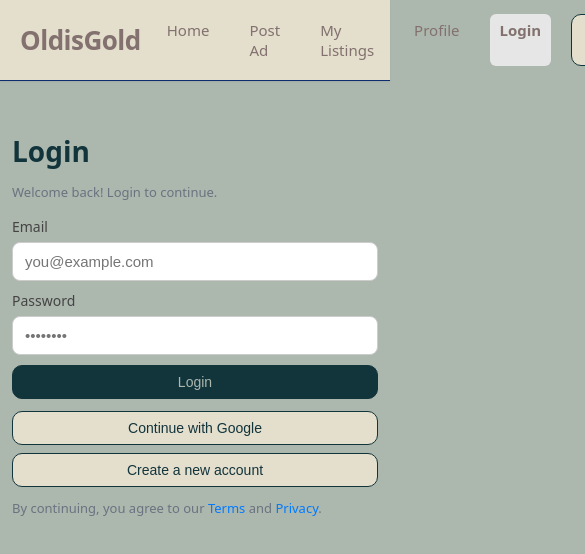
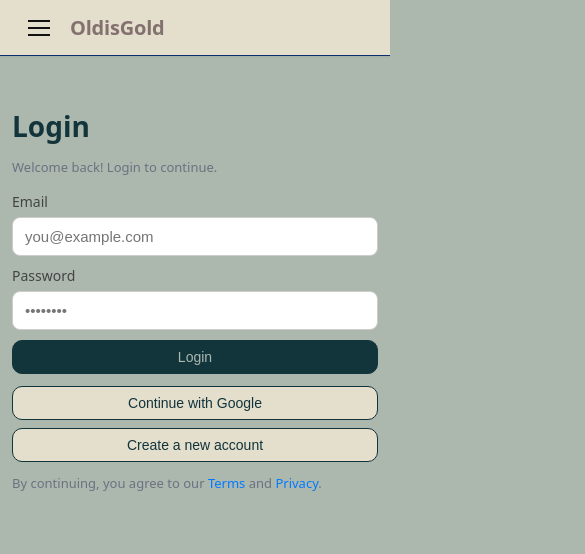
Before and after one commit to vickykumarjsr111-dot/OldIsGold, a React (Vite) app in the folder oldis-gold/: page /login in a window 390 px wide. Shown: the top 554 px of the page, 585 px wide, since content can reach past the window. Built offline with nearby package versions, Linux system fonts and the light colour scheme.

Commit message:
new changes added

```diff
--- a/oldis-gold/src/components/Navbar.jsx
+++ b/oldis-gold/src/components/Navbar.jsx
@@ -1,24 +1,129 @@
-import { NavLink, Link } from "react-router-dom";
+import { useEffect, useRef, useState } from "react";
+import { NavLink, Link, useLocation } from "react-router-dom";
 import "../styles/navbar.css";
 import DarkModeToggle from "./DarkModeToggle";
 
 export default function Navbar() {
+  const [open, setOpen] = useState(false);
+  const location = useLocation();
+  const panelRef = useRef(null);
+
+  // Close drawer when route changes
+  useEffect(() => {
+    setOpen(false);
+  }, [location.pathname]);
+
+  // Close on Escape
+  useEffect(() => {
+    const onKey = (e) => {
+      if (e.key === "Escape") setOpen(false);
+    };
+    window.addEventListener("keydown", onKey);
+    return () => window.removeEventListener("keydown", onKey);
+  }, []);
+
+  // Prevent body scroll when drawer open
+  useEffect(() => {
+    document.body.style.overflow = open ? "hidden" : "";
+    return () => (document.body.style.overflow = "");
+  }, [open]);
+
+  const links = [
+    { to: "/", label: "Home", end: true },
+    { to: "/create", label: "Post Ad" },
+    { to: "/my-listings", label: "My Listings" },
+    { to: "/profile", label: "Profile" },
+    { to: "/login", label: "Login" },
+  ];
+
   return (
     <header className="nav">
-      <Link to="/" className="nav-brand">
-        OldisGold
-      </Link>
+      <div className="nav-left">
+        {/* Mobile hamburger */}
+        <button
+          className="nav-hamburger"
+          aria-label={open ? "Close menu" : "Open menu"}
+          aria-expanded={open}
+          aria-controls="mobile-drawer"
+          onClick={() => setOpen((s) => !s)}
+        >
+          <span className={`hamburger ${open ? "open" : ""}`} />
+        </button>
 
+        <Link to="/" className="nav-brand">
+          OldisGold
+        </Link>
+      </div>
+
+      {/* Desktop links */}
       <nav className="nav-links">
-        <NavLink to="/" end>Home</NavLink>
-        <NavLink to="/create">Post Ad</NavLink>
-        <NavLink to="/my-listings">My Listings</NavLink>
-        <NavLink to="/profile">Profile</NavLink>
-        <NavLink to="/login">Login</NavLink>
+        {links.map((l) => (
+          <NavLink
+            key={l.to}
+            to={l.to}
+            end={l.end}
+            className={({ isActive }) => (isActive ? "active" : "")}
+          >
+            {l.label}
+          </NavLink>
+        ))}
 
-        {/* ✅ Dark mode toggle */}
         <DarkModeToggle />
       </nav>
+
+      {/* Mobile drawer (role dialog) */}
+      <div
+        id="mobile-drawer"
+        className={`mobile-drawer ${open ? "open" : ""}`}
+        role="dialog"
+        aria-modal="true"
+      >
+        {/* BACKDROP FIRST (so the inner panel is above it) */}
+        <button
+          className="drawer-backdrop"
+          onClick={() => setOpen(false)}
+          aria-hidden="true"
+        />
+
+        {/* PANEL on top */}
+        <div className="mobile-drawer-inner" ref={panelRef}>
+          <div className="mobile-header">
+            <Link to="/" className="mobile-brand" onClick={() => setOpen(false)}>
+              OldisGold
+            </Link>
+            <button
+              className="drawer-close"
+              onClick={() => setOpen(false)}
+              aria-label="Close menu"
+            >
+              ✕
+            </button>
+          </div>
+
+          <nav className="mobile-links" onClick={() => setOpen(false)}>
+            {links.map((l) => (
+              <NavLink
+                key={l.to}
+                to={l.to}
+                end={l.end}
+                className={({ isActive }) =>
+                  "mobile-link" + (isActive ? " active" : "")
+                }
+              >
+                {l.label}
+              </NavLink>
+            ))}
+
+            <div className="mobile-toggle">
+              <DarkModeToggle />
+            </div>
+          </nav>
+
+          <div className="mobile-footer">
+            <small>© {new Date().getFullYear()} OldisGold</small>
+          </div>
+        </div>
+      </div>
     </header>
   );
 }
--- a/oldis-gold/src/styles/navbar.css
+++ b/oldis-gold/src/styles/navbar.css
@@ -1,46 +1,196 @@
-/* ===== NAVBAR CONTAINER ===== */
+/* ===== NAVBAR (desktop) ===== */
+:root {
+  --nav-height: 64px;
+  --accent: #111827;
+  --muted: #6b7280;
+  --bg: #fff;
+  --radius: 8px;
+}
+
+* { box-sizing: border-box; }
 .nav {
   position: sticky;
   top: 0;
-  z-index: 100;
+  z-index: 1400;
   display: flex;
   align-items: center;
   justify-content: space-between;
-  padding: 12px 32px;
-  background: #ffffff;
-  border-bottom: 1px solid #ddd;
-  font-family: system-ui, sans-serif;
+  padding: 10px 20px;
+  background: var(--bg);
+  border-bottom: 1px solid #e6e6e6;
+  font-family: system-ui, -apple-system, "Segoe UI", Roboto, "Helvetica Neue", Arial;
 }
 
-/* ===== BRAND LOGO ===== */
-.nav-brand {
+/* left block: hamburger + brand */
+.nav-left {
+  display: flex;
+  align-items: center;
+  gap: 12px;
+}
+
+/* brand */
+.nav-brand, .mobile-brand {
   font-size: 26px;
   font-weight: 700;
   text-decoration: none;
-  color: #222;
-  letter-spacing: -0.5px;
+  color: var(--accent);
+  letter-spacing: -0.2px;
 }
 
-/* ===== NAV LINKS ===== */
+/* Desktop links */
 .nav-links {
   display: flex;
-  gap: 20px;
+  align-items: center;
+  gap: 16px;
 }
 
 .nav-links a {
   text-decoration: none;
   font-size: 15px;
-  padding: 6px 10px;
-  border-radius: 6px;
-  color: #444;
-  transition: 0.2s ease;
+  padding: 8px 12px;
+  border-radius: 8px;
+  color: #374151;
+  transition: background 160ms, color 160ms, transform 160ms;
 }
 
-.nav-links a:hover {
-  background: #f2f2f2;
+.nav-links a:hover { background: #f3f4f6; color: #111827; transform: translateY(-1px); }
+.nav-links a.active { font-weight: 700; background: #f1f5f9; }
+
+/* hamburger button (mobile) */
+.nav-hamburger {
+  background: transparent;
+  border: 0;
+  padding: 8px;
+  display: none; /* hidden on desktop */
+  cursor: pointer;
 }
 
-.nav-links a.active {
+.hamburger {
+  display: block;
+  width: 22px;
+  height: 2px;
+  background: #111;
+  position: relative;
+  transition: transform 220ms ease;
+}
+.hamburger::before, .hamburger::after {
+  content: "";
+  position: absolute;
+  left: 0;
+  right: 0;
+  height: 2px;
+  background: #111;
+  transition: transform 220ms ease, top 220ms ease, opacity 150ms ease;
+}
+.hamburger::before { top: -7px; }
+.hamburger::after { top: 7px; }
+
+/* open state */
+.hamburger.open { background: transparent; }
+.hamburger.open::before { transform: rotate(45deg); top: 0; }
+.hamburger.open::after { transform: rotate(-45deg); top: 0; }
+
+/* ===== MOBILE DRAWER ===== */
+.mobile-drawer {
+  display: none;
+}
+
+/* Drawer visible when open (mobile only) */
+.mobile-drawer.open { display: block; position: fixed; inset: 0; z-index: 2000; }
+
+/* BACKDROP (rendered BEFORE panel) — low z-index */
+.drawer-backdrop {
+  position: absolute;
+  inset: 0;
+  background: rgba(0,0,0,0);
+  border: 0;
+  opacity: 0;
+  transition: background 220ms, opacity 220ms;
+  pointer-events: none;
+}
+
+/* when open make backdrop visible and clickable */
+.mobile-drawer.open .drawer-backdrop {
+  background: rgba(0,0,0,0.36);
+  opacity: 1;
+  pointer-events: auto;
+}
+
+/* PANEL: sits ABOVE backdrop (higher z-index) */
+.mobile-drawer-inner {
+  position: absolute;
+  inset: 0 auto 0 0;
+  width: min(340px, 88%);
+  max-width: 420px;
+  height: 100%;
+  background: var(--bg);
+  box-shadow: 0 24px 60px rgba(2,6,23,0.28);
+  transform: translateX(-110%);
+  transition: transform 320ms cubic-bezier(.22,.9,.2,1);
+  z-index: 20; /* greater than backdrop */
+  display: flex;
+  flex-direction: column;
+  padding: 14px;
+}
+
+/* Slide in when open */
+.mobile-drawer.open .mobile-drawer-inner {
+  transform: translateX(0);
+}
+
+/* header inside panel */
+.mobile-header {
+  display: flex;
+  align-items: center;
+  justify-content: space-between;
+  gap: 8px;
+  margin-bottom: 12px;
+}
+.drawer-close {
+  background: transparent;
+  border: 0;
+  font-size: 20px;
+  padding: 6px;
+  cursor: pointer;
+}
+
+/* links in mobile panel */
+.mobile-links {
+  display: flex;
+  flex-direction: column;
+  gap: 8px;
+  padding-bottom: 8px;
+}
+.mobile-link {
+  display: block;
+  padding: 12px 10px;
+  border-radius: 8px;
+  text-decoration: none;
+  color: #111827;
   font-weight: 600;
-  background: #e6e6e6;
+  background: #f8fafc;
 }
+.mobile-link.active { background: #eef2ff; color: #1e293b; }
+
+.mobile-toggle { margin-top: 6px; }
+
+/* footer */
+.mobile-footer {
+  margin-top: auto;
+  padding: 12px 8px;
+  border-top: 1px solid #f1f5f9;
+  text-align: center;
+  color: var(--muted);
+  font-size: 13px;
+}
+
+/* ===== Responsive rules ===== */
+@media (max-width: 900px) {
+  .nav-hamburger { display: inline-flex; }
+  .nav-links { display: none; } /* hide desktop links on smaller screens */
+}
+
+@media (max-width: 480px) {
+  .nav { padding: 10px 12px; }
+  .nav-brand { font-size: 20px; }
+}
```
